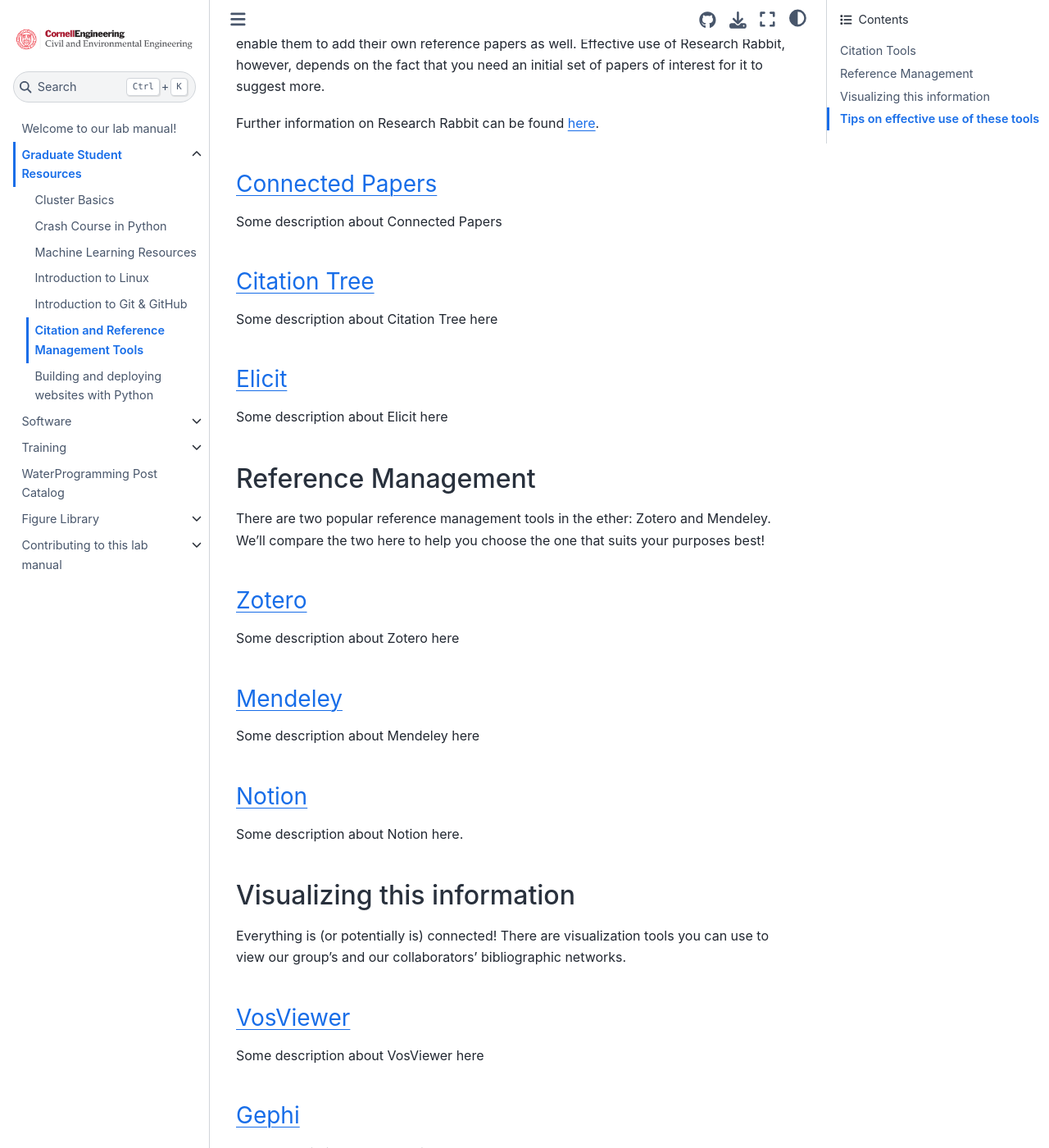
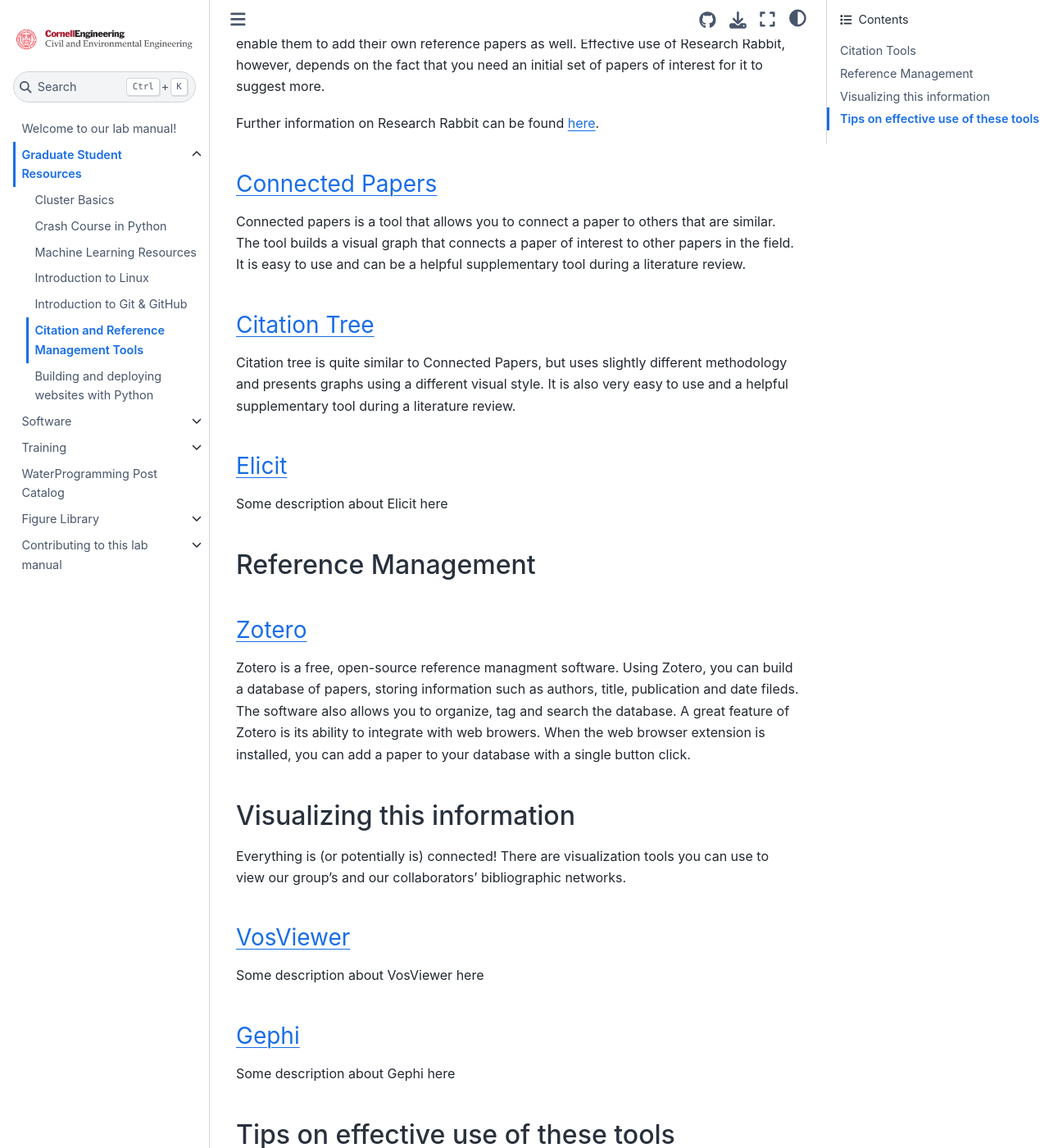
Before and after one commit to reedgroup/reedgroup.github.io, a Jupyter Book: the page built from docs/ComputationalResources/CitationReferenceManagementTools.md, in a window 1280 px wide and 1400 px high, scrolled down 638 px. Shown: the whole window at 82% size. Built offline with Jupyter Book 1.0.4 settings and Sphinx 7.4.7 and the Sphinx Book theme 1.1.4, drawn with Linux system fonts in a browser that asks for light colours; pages that are not in the unit, such as notebooks, are missing from menus.

Commit message:
Updating citation management

```diff
--- a/docs/ComputationalResources/CitationReferenceManagementTools.md
+++ b/docs/ComputationalResources/CitationReferenceManagementTools.md
@@ -15,26 +15,19 @@
 Further information on Research Rabbit can be found [here](https://researchrabbit.notion.site/Welcome-to-the-FAQ-c33b4a61e453431482015e27e8af40d5#d15aebe6726647e086cdc935f2067bf5).
 
 ### [Connected Papers](https://www.connectedpapers.com/)
-Some description about Connected Papers
+Connected papers is a tool that allows you to connect a paper to others that are similar. The tool builds a visual graph that connects a paper of interest to other papers in the field. It is easy to use and can be a helpful supplementary tool during a literature review.
 
 ### [Citation Tree](https://www.citationtree.org/)
-Some description about Citation Tree here
+Citation tree is quite similar to Connected Papers, but uses slightly different methodology and presents graphs using a different visual style. It is also very easy to use and a helpful supplementary tool during a literature review.
 
 ### [Elicit](https://elicit.org/)
 Some description about Elicit here
 
 
 ## Reference Management
-There are two popular reference management tools in the ether: Zotero and Mendeley. We'll compare the two here to help you choose the one that suits your purposes best!
 
 ### [Zotero](https://www.zotero.org/)
-Some description about Zotero here
-
-### [Mendeley](https://www.mendeley.com/)
-Some description about Mendeley here
-
-### [Notion](https://www.notion.so/)
-Some description about Notion here.
+Zotero is a free, open-source reference managment software. Using Zotero, you can build a database of papers, storing information such as authors, title, publication and date fileds. The software also allows you to organize, tag and search the database. A great feature of Zotero is its ability to integrate with web browers. When the web browser extension is installed, you can add a paper to your database with a single button click.
 
 ## Visualizing this information
 Everything is (or potentially is) connected! There are visualization tools you can use to view our group's and our collaborators' bibliographic networks.
```
